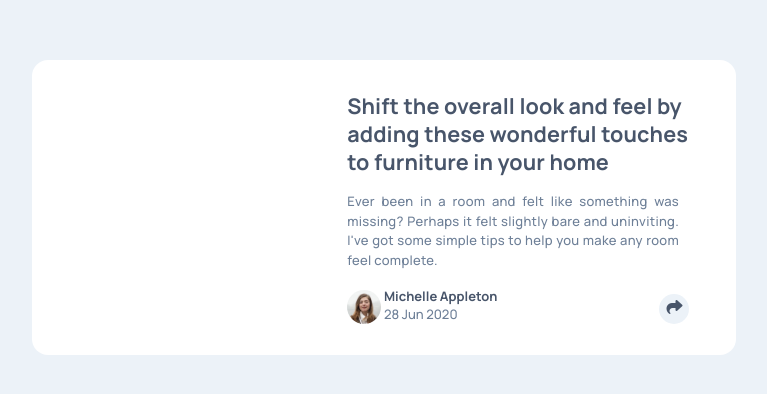
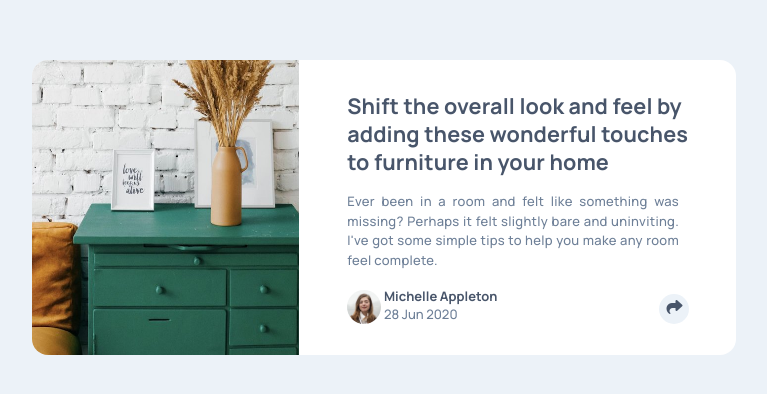
Before and after one commit to djbravo12/Frontend-Mentor-Article-Preview, a plain HTML site: page index.html in a window 1280 px wide. Shown: the part 116-510 px from the top of the page, without its empty margins (256-1023 px from the left). Drawn offline with nearby package versions, Linux system fonts and the light colour scheme; the site is published under a folder, as on GitHub Pages, so addresses that start at the root find nothing.

Commit message:
Update style.css

```diff
--- a/style.css
+++ b/style.css
@@ -30,7 +30,7 @@ body {
 .img-box {
   width: 100%;
   height: 13.75rem;
-  background-image: url(/images/drawers.jpg);
+  background-image: url(./images/drawers.jpg);
   padding: 0;
   background-repeat: no-repeat;
   background-size: 100% 120%;
@@ -176,7 +176,7 @@ body {
   .img-box {
     width: 100%;
     height: 100%;
-    background-image: url(/images/drawers.jpg);
+    background-image: url(./images/drawers.jpg);
     background-size: 122% 100%;
     background-repeat: no-repeat;
     border-radius: 1rem 0 0 1rem;
```
